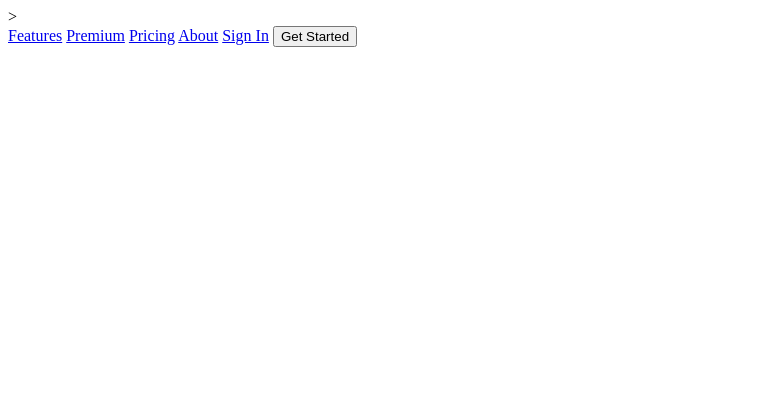
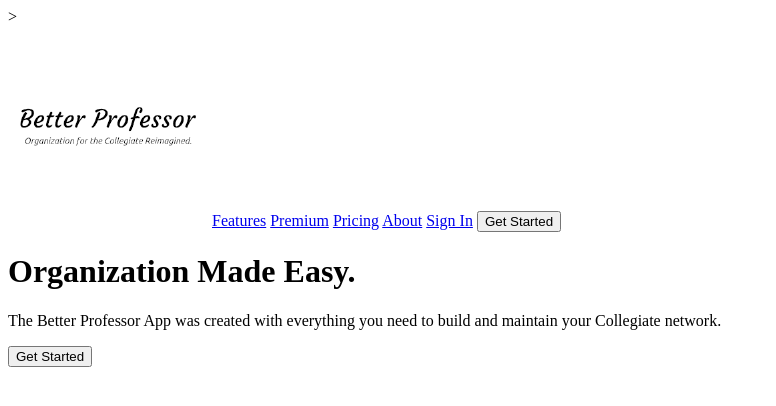
Before and after one commit to Better-Professor-Team/Marketing-Page, a plain HTML site: page index.html in a window 1280 px wide. Shown: the whole page, without its empty margins (0-776 px from the left). Drawn offline with Linux system fonts and the light colour scheme.

Commit message:
Completed Header HTML scaffold.

```diff
--- a/index.html
+++ b/index.html
@@ -16,14 +16,21 @@
       rel="stylesheet"
     />
 
+    <link href="css/index.css" rel="stylesheet" />
+
     <!--[if lt IE 9]>
       <script src="https://cdnjs.cloudflare.com/ajax/libs/html5shiv/3.7.3/html5shiv.js"></script>
     <![endif]-->
   </head>
 
+
+<body>
+<div class = 'main-container'>
+    <header class = 'main-header'>
         <!--Navigation code here-->
         <div class="top-nav">
             <nav>
+                <img class = 'logo' src='/images/Logo.png'>
                 <a href="#">Features</a>
                 <a href="#">Premium</a>
                 <a href="#">Pricing</a>
@@ -32,4 +39,19 @@
                 <a href="#"><button>Get Started</button></a>
             </nav>
         </div>
+        <!--End Nav code-->
+
+        <!--Header CTA code here-->
+        <div class='header-CTA'>
+            <h1>Organization Made Easy.</h1>
+            <p>The Better Professor App was created with everything you need to build and maintain your Collegiate network.</p>
+            <button>Get Started</button>
+        </div>
+        <!--End Header CTA-->
+
+    <!--End Header-->
+    </header>
+</div>
+
 </html>
+</body>
```
Also changed, not shown: images/Logo.png (added). Lines whose indentation alone changed are shown as unchanged.
